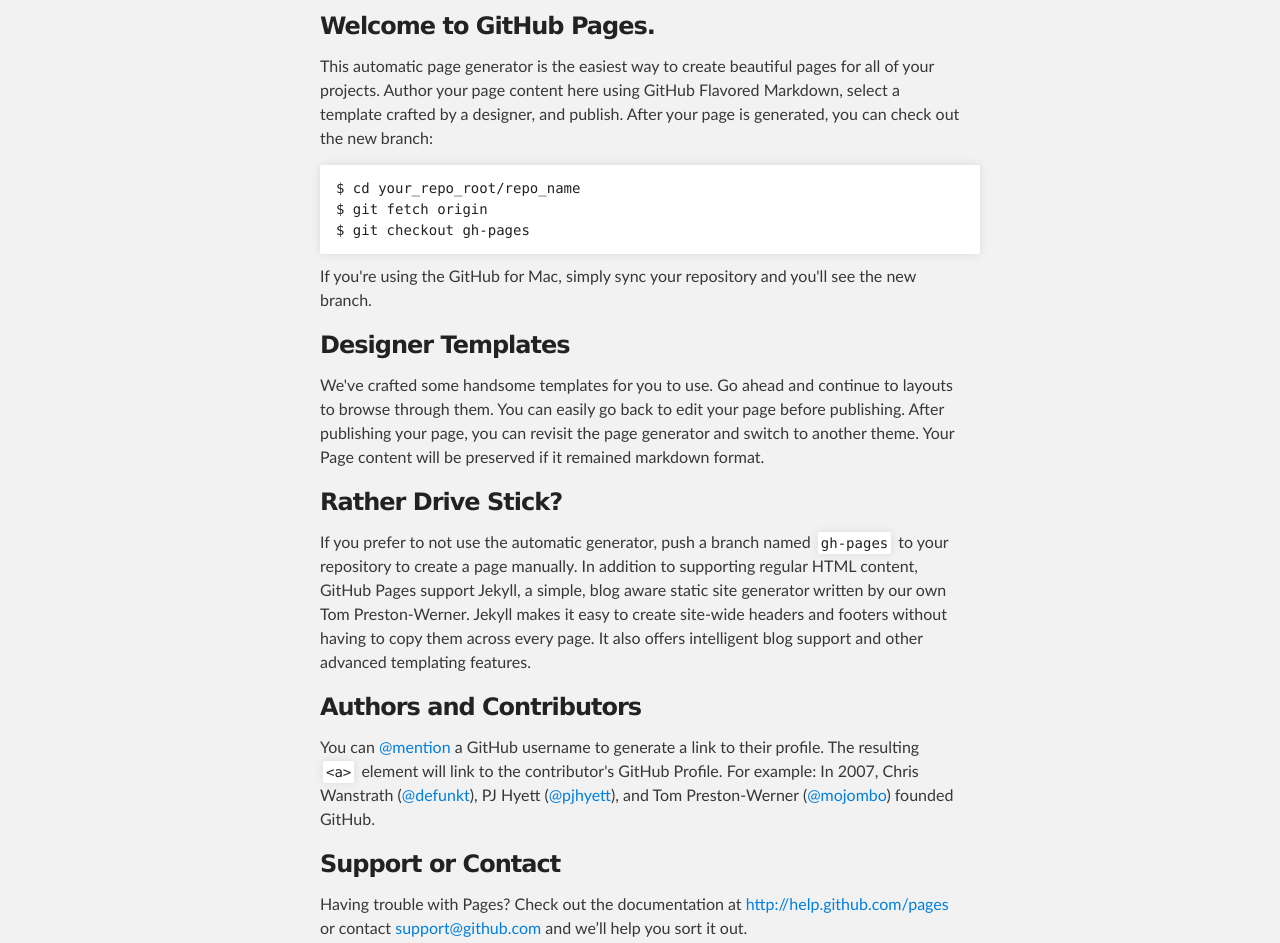
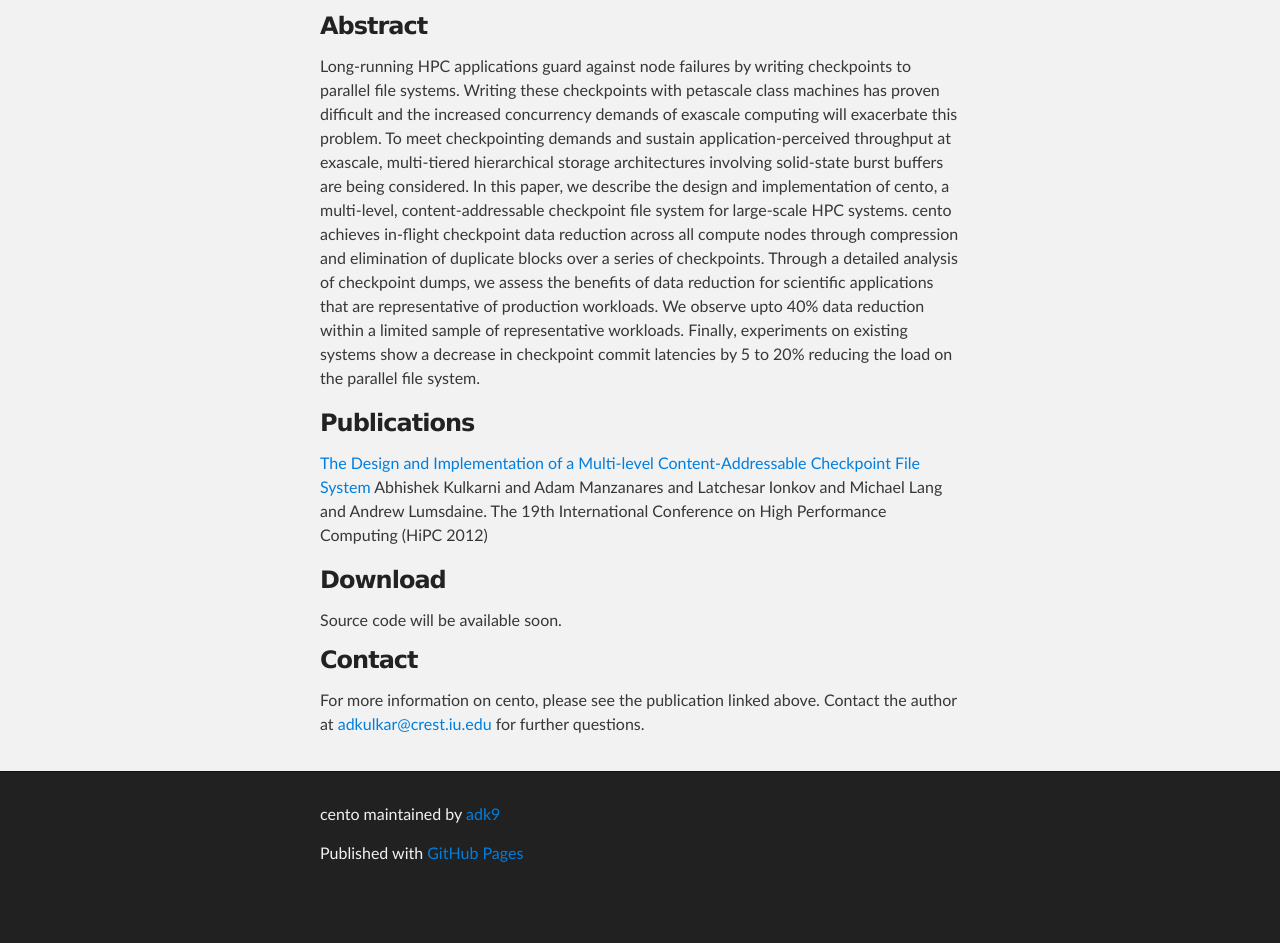
Before and after one commit to adk9/cento, a plain HTML site: page index.html in a window 1280 px wide. Shown: the part 252-1195 px from the top of the page. After the commit the page ends 1152 px from the top, so only its background shows below. Drawn offline with Linux system fonts and the light colour scheme.

Commit message:
Update homepage

```diff
--- a/index.html
+++ b/index.html
@@ -31,32 +31,22 @@
     <!-- MAIN CONTENT -->
     <div id="main_content_wrap" class="outer">
       <section id="main_content" class="inner">
-        <h3>Welcome to GitHub Pages.</h3>
+        <h3>Abstract</h3>
 
-<p>This automatic page generator is the easiest way to create beautiful pages for all of your projects. Author your page content here using GitHub Flavored Markdown, select a template crafted by a designer, and publish. After your page is generated, you can check out the new branch:</p>
+<p>Long-running HPC applications guard against node failures by writing checkpoints to parallel file systems. Writing these checkpoints with petascale class machines has proven difficult and the increased concurrency demands of exascale computing will exacerbate this problem. To meet checkpointing demands and sustain application-perceived throughput at exascale, multi-tiered hierarchical storage architectures involving solid-state burst buffers are being considered. In this paper, we describe the design and implementation of cento, a multi-level, content-addressable checkpoint file system for large-scale HPC systems. cento achieves in-flight checkpoint data reduction across all compute nodes through compression and elimination of duplicate blocks over a series of checkpoints. Through a detailed analysis of checkpoint dumps, we assess the benefits of data reduction for scientific applications that are representative of production workloads. We observe upto 40% data reduction within a limited sample of representative workloads. Finally, experiments on existing systems show a decrease in checkpoint commit latencies by 5 to 20% reducing the load on the parallel file system.</p>
 
-<pre><code>$ cd your_repo_root/repo_name
-$ git fetch origin
-$ git checkout gh-pages
-</code></pre>
+<h3>Publications</h3>
 
-<p>If you're using the GitHub for Mac, simply sync your repository and you'll see the new branch.</p>
+<p><a href="http://www.cs.indiana.edu/~adkulkar/papers/cento.pdf">The Design and Implementation of a Multi-level Content-Addressable Checkpoint File System</a>
+Abhishek Kulkarni and Adam Manzanares and Latchesar Ionkov and Michael Lang and Andrew Lumsdaine. The 19th International Conference on High Performance Computing (HiPC 2012)</p>
 
-<h3>Designer Templates</h3>
+<h3>Download</h3>
 
-<p>We've crafted some handsome templates for you to use. Go ahead and continue to layouts to browse through them. You can easily go back to edit your page before publishing. After publishing your page, you can revisit the page generator and switch to another theme. Your Page content will be preserved if it remained markdown format.</p>
+Source code will be available soon.
 
-<h3>Rather Drive Stick?</h3>
+<h3>Contact</h3>
 
-<p>If you prefer to not use the automatic generator, push a branch named <code>gh-pages</code> to your repository to create a page manually. In addition to supporting regular HTML content, GitHub Pages support Jekyll, a simple, blog aware static site generator written by our own Tom Preston-Werner. Jekyll makes it easy to create site-wide headers and footers without having to copy them across every page. It also offers intelligent blog support and other advanced templating features.</p>
-
-<h3>Authors and Contributors</h3>
-
-<p>You can <a href="https://github.com/blog/821" class="user-mention">@mention</a> a GitHub username to generate a link to their profile. The resulting <code>&lt;a&gt;</code> element will link to the contributor's GitHub Profile. For example: In 2007, Chris Wanstrath (<a href="https://github.com/defunkt" class="user-mention">@defunkt</a>), PJ Hyett (<a href="https://github.com/pjhyett" class="user-mention">@pjhyett</a>), and Tom Preston-Werner (<a href="https://github.com/mojombo" class="user-mention">@mojombo</a>) founded GitHub.</p>
-
-<h3>Support or Contact</h3>
-
-<p>Having trouble with Pages? Check out the documentation at <a href="http://help.github.com/pages">http://help.github.com/pages</a> or contact <a href="mailto:support@github.com">support@github.com</a> and we’ll help you sort it out.</p>
+<p>For more information on cento, please see the publication linked above. Contact the author at <a href="mailto:adkulkar@crest.iu.edu">adkulkar@crest.iu.edu</a> for further questions.</p>
       </section>
     </div>
 
```
